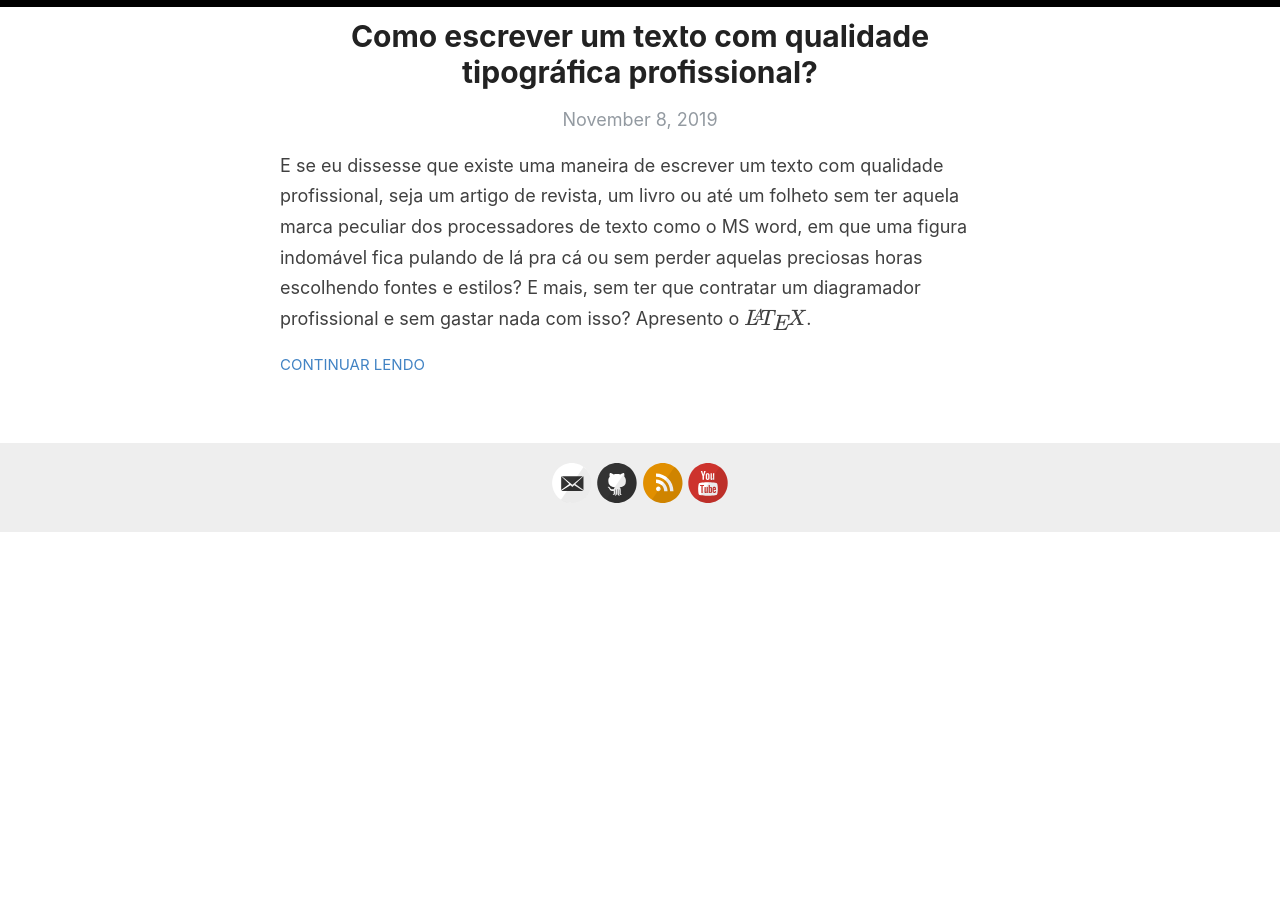
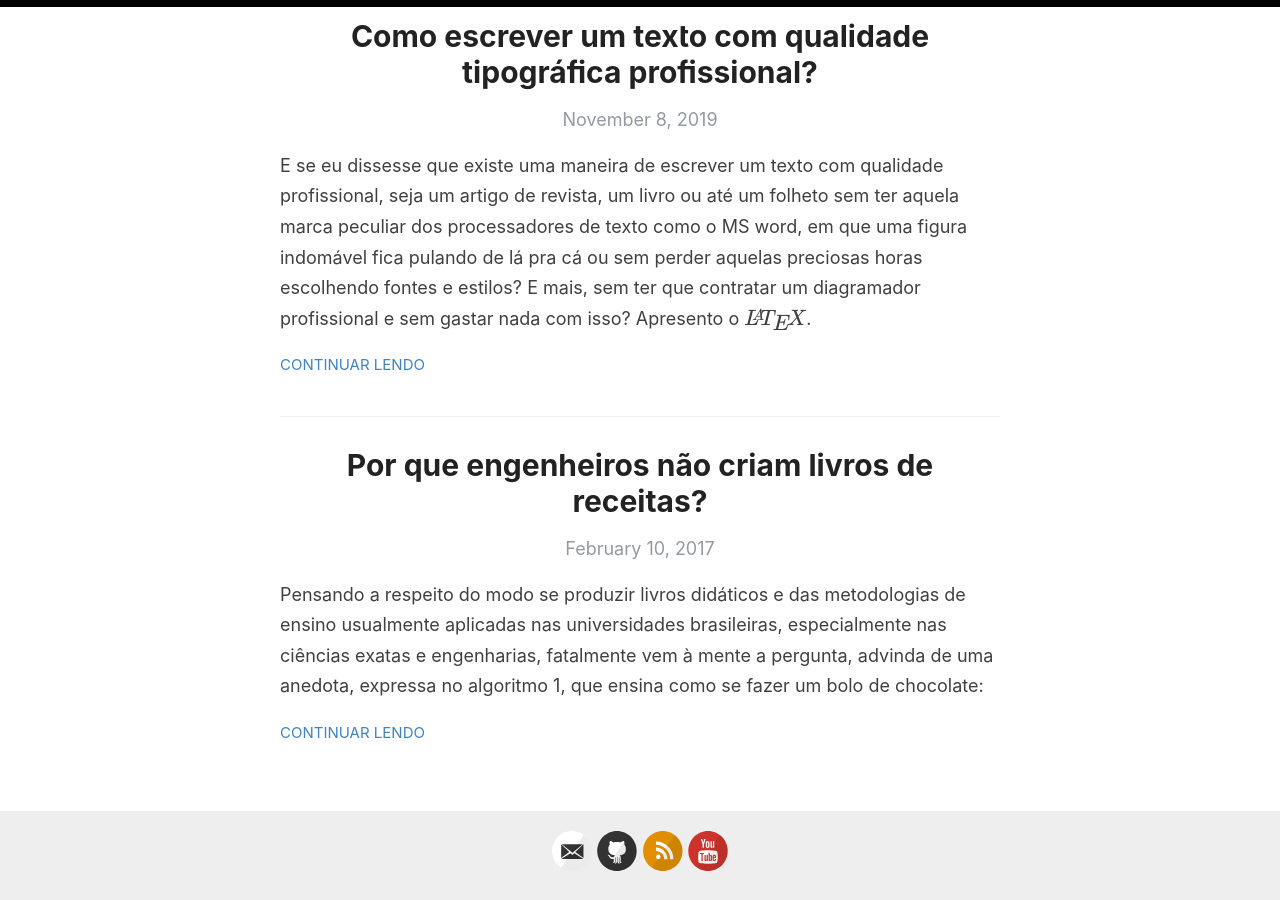
Before and after one commit to tonidandel/otelegrafo_, a Jekyll site: the page built from index.html, in a window 1280 px wide and 900 px high, scrolled down 1319 px. Built offline with Jekyll 4.4.1, drawn with Linux system fonts in a browser that asks for light colours; formulas are drawn with MathJax 3; the list of posts is cut into pages by our own code; before the commit the page ends 1852 px from its top, so only the background shows below that; some of the changed lines change nothing that is shown.

Commit message:
new-post-pq-eng-nao-criam-livros-de-receitas

```diff
--- /dev/null
+++ b/_posts/2017-02-10-por-que-engenheiros-nao-criam-livros-de-receitas.md
@@ -0,0 +1,39 @@
+---
+layout: post
+title: Por que engenheiros não criam livros de receitas?
+categories: [educação,ciência]
+---
+
+Pensando a respeito do modo se produzir livros didáticos e das metodologias de ensino usualmente aplicadas nas universidades brasileiras, especialmente nas ciências exatas e engenharias, fatalmente vem à mente a pergunta, advinda de uma anedota, expressa no algoritmo 1, que ensina como se fazer um bolo de chocolate:
+
+Algoritmo 1 (bolo de chocolate). Considere os ingredientes:
+
+    1. $532,35 \,{cm}^3$ de glúten;
+    2. $4,9 \,{cm}^3$ de NaHCO3;
+    3. $236 \,{cm}^3$ de triglicerídeo parcialmente hidrogenado;
+    4. $177,45 \,{cm}^3$ de C 12 H 22 O 11;
+    5. $473,2 \,{cm}^3$ de cacau;
+    6. $473,2 \,{cm}^3$ de fatias frutas cristalizadas, de volume normalizado para $0,5\,cm$
+
+Procedimento:
+
+- Escolha um reator (reator 1) com capacidade de 2 litros e, integralizando um processo de transferência de calor com coeficiente $100 \, \frac{W}{m^2K}$;
+
+- Adicione os ingredientes de 1 a 6 mantendo em um segundo reator, dessa vez giratório, a uma frequência de 2 Hz, adicione os até obter uma mistura homogênea;
+
+- Verta a mistura em um recipiente adequado e leve ao forno, mantendo uma temperatura constante de $473\,K$, durante 30 minutos.
+
+O problema básico em questão apresenta-se da seguinte forma: um livro didático (qual livro cujo objetivo não é ser didático, afinal?), sobretudo de engenharia, é um livro de receitas? Naturalmente, todos diremos enfaticamente que não. Temos visto, no entanto, constantemente sendo editados livros desta natureza: conceitos recheados de centenas de fórmulas, cobertos por métodos minuciosamente detalhados, todos “essenciais” para a formação do futuro engenheiro. Por exemplo: se o propósito é explicar ao aluno como ligar uma lâmpada em um circuito de corrente contínua, o que utilizar como abordagem?
+
+Primeiramente, seria possível explicar resumidamente (todo) o eletromagnetismo básico, conceitos de carga elétrica, corrente elétrica, resistência, leis Kirchhoff (o que, sendo otimista, levaria algumas semanas), até chegar no primeiro circuito, tudo isto mantendo a motivação em alta, certo? Ousaríamos então perguntar: após este esforço hercúleo é de se acreditar que o aluno absorveu toda a informação, à maneira da clássica espiral ascendente de conhecimento?
+
+A resposta pode ser um decepcionante não! Em muitas vezes, pode-se atingir a finalidade “transmitir receitas”, isto é, conceitos, mas isto dificilmente levará o aluno a desenvolvê-los por si, de maneira criativa. Talvez se sairá bem na disciplina, mas daí a levá-la para o dia a dia de futuro profissional, vai uma distância bem longa.
+
+O panorama do ensino tradicional por meio do livro didático, especialmente nas ciências exatas e engenharias, tem sido justamente esse: uma tonelada de métodos matemáticos, fórmulas, teoremas, todos (supostamente) essenciais, sem nos darmos conta de que se tentarmos colocar 10 litros de informação em uma cabeça com capacidade de apenas um, o resultado será apenas uma grande poça sobre o chão!
+
+Uma maneira que temos tentado trabalhar consiste nas abordagens top-down e just-in-time, além dos aspectos históricos. Top-down significa dar uma visão global
+de toda a tarefa (como no exemplo da lâmpada) e just-in-time consiste em apresentar a teoria (matemática, física etc) à medida que for necessária, por exemplo, antes da aplicação do problema, e não com aqueles tradicionais (e chatos!) trabalhos extra-classe de fim de semana, do tipo “quebra-cabeça”.
+
+Ver, por exemplo, nosso primeiro livro de acordo com essa abordagem. Você pode querer também adquiri-lo [aqui](https://www.lcm.com.br/site/livros/detalhesLivro/f/invertendo-dominios---o-conceito-de-transformada.html).
+
+![afa](https://otelegrafo.com/images/capa_0.jpg)
```
Also changed, not shown: _posts/2019-11-22-redes-complexas-podem-explicar-fenomenos-sociais.md (+0 -2 lines), images/capa_0.jpg (added).
